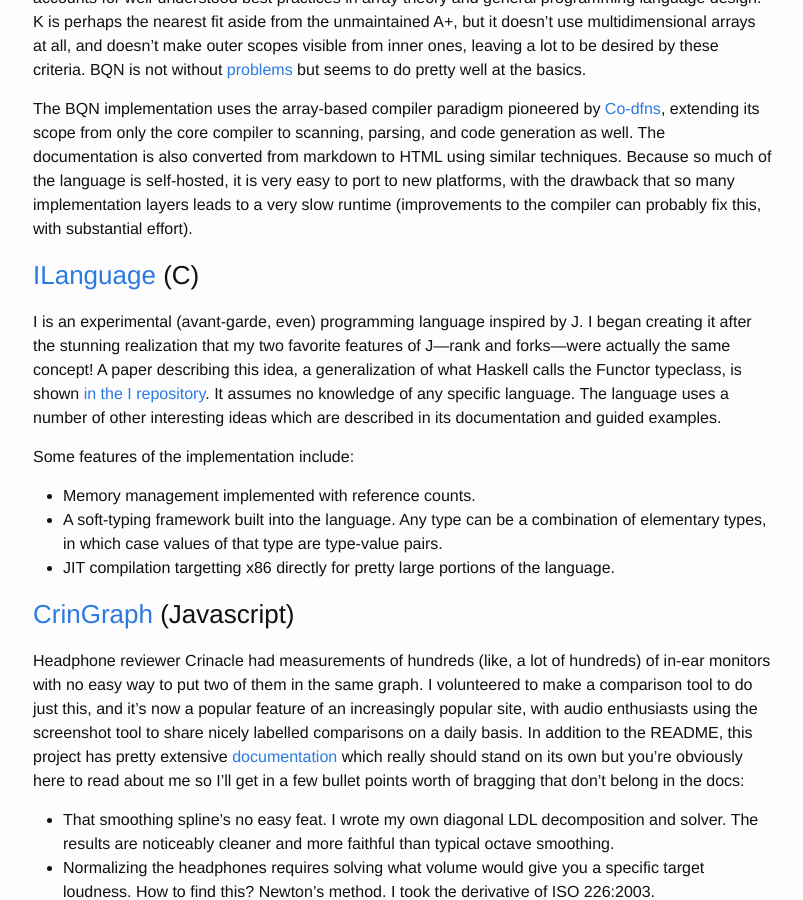
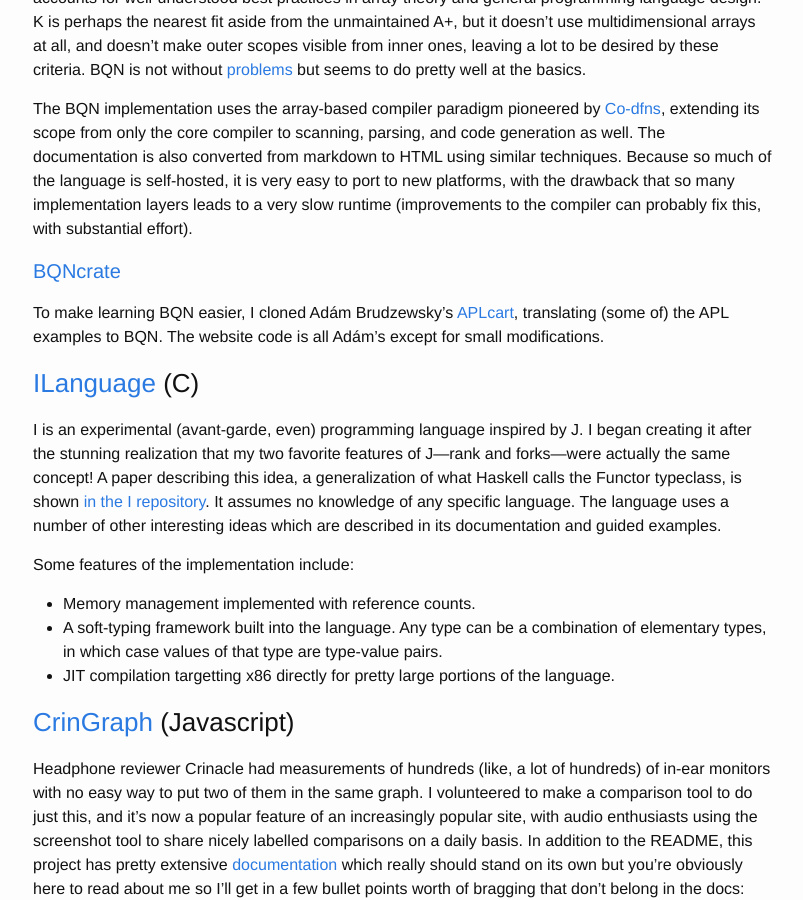
Before and after one commit to mlochbaum/mlochbaum.github.io, a Jekyll site: the page built from index.markdown, in a window 1280 px wide and 900 px high, scrolled down 469 px. Shown: the whole window, without its empty margins (237-1040 px from the left). Built offline with Jekyll 4.4.1, drawn with Linux system fonts in a browser that asks for light colours.

Commit message:
Add BQNcrate

```diff
--- a/index.markdown
+++ b/index.markdown
@@ -34,6 +34,12 @@ similar techniques. Because so much of the language is self-hosted, it
 is very easy to port to new platforms, with the drawback that so many
 implementation layers leads to a very slow runtime (improvements to the
 compiler can probably fix this, with substantial effort).
+
+#### [BQNcrate](https://mlochbaum.github.io/bqncrate)
+To make learning BQN easier, I cloned Adám Brudzewsky's
+[APLcart](https://github.com/abrudz/aplcart), translating (some of) the
+APL examples to BQN. The website code is all Adám's except for small
+modifications.
 
 ### [ILanguage](https://github.com/mlochbaum/ILanguage) (C)
 I is an experimental (avant-garde, even) programming language inspired by
```
